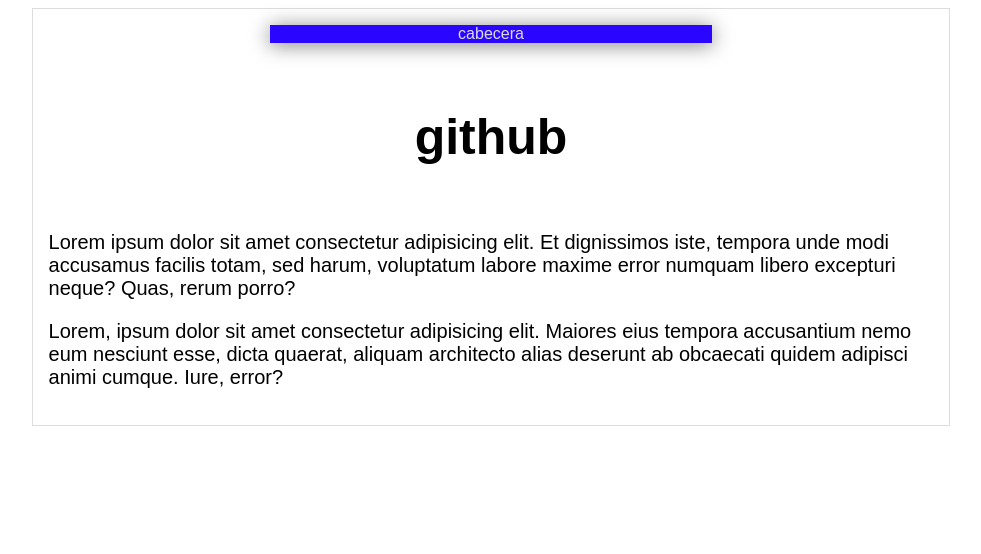
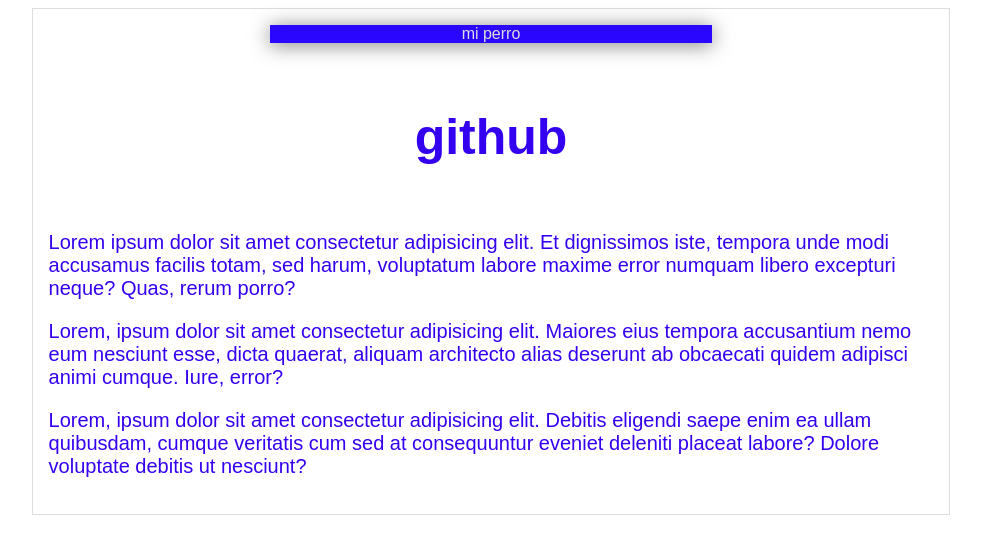
Before and after one commit to Haku31/hyperblog, a plain HTML site: page index.html in a window 1280 px wide. Shown: the whole page, without its empty margins (149-1130 px from the left). Drawn offline with Linux system fonts and the light colour scheme.

Commit message:
agrege parrafo cambie cabecera y puse azul todo

```diff
--- a/css/styles.css
+++ b/css/styles.css
@@ -1,6 +1,6 @@
 body{
     background-color: rgb(255, 255, 255);
-    color: rgb(0, 0, 0);
+    color: rgb(52, 0, 240);
     text-align: center;
     font-family: Arial, Helvetica, sans-serif;
 }
@@ -22,7 +22,6 @@ body{
 }
 .container p{
     font-size: 20px;
-    color: rgb(0, 0, 0);
 }
 
 #header{
--- a/index.html
+++ b/index.html
@@ -10,14 +10,14 @@
 <body>
     <div class="container">
         <div id="header">
-            cabecera
+            mi perro
 
         </div>
         <div class="post">
             <h1>github</h1>
             <p>Lorem ipsum dolor sit amet consectetur adipisicing elit. Et dignissimos iste, tempora unde modi accusamus facilis totam, sed harum, voluptatum labore maxime error numquam libero excepturi neque? Quas, rerum porro?</p>
             <p>Lorem, ipsum dolor sit amet consectetur adipisicing elit. Maiores eius tempora accusantium nemo eum nesciunt esse, dicta quaerat, aliquam architecto alias deserunt ab obcaecati quidem adipisci animi cumque. Iure, error?</p>
-
+            <p>Lorem, ipsum dolor sit amet consectetur adipisicing elit. Debitis eligendi saepe enim ea ullam quibusdam, cumque veritatis cum sed at consequuntur eveniet deleniti placeat labore? Dolore voluptate debitis ut nesciunt?</p>
 
         </div>
     </div>
```
